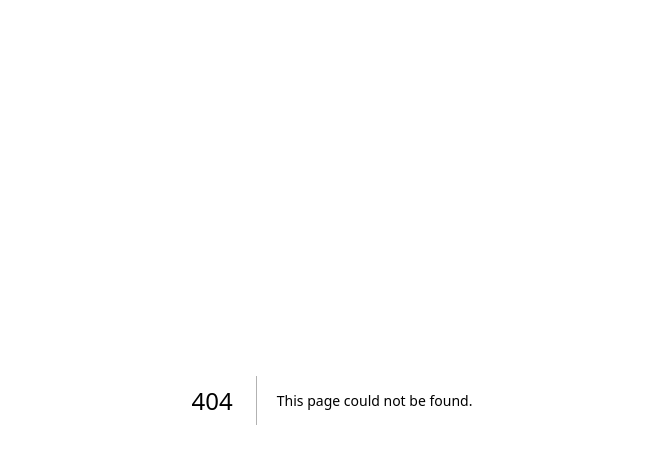
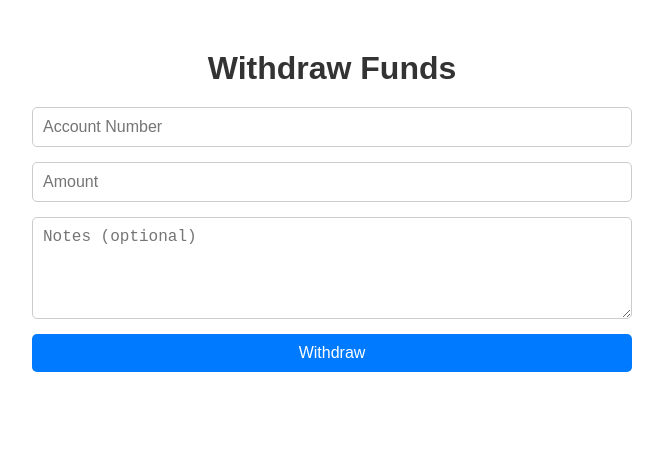
Before and after one commit to NormieNoob/Ai_Bank, a Next.js app in the folder frontend/: page /1/accounts/withdrawal in a window 1280 px wide. Before the commit this address had no page. Shown: the top 464 px of the page, without its empty margins (308-971 px from the left). Built offline with nearby package versions, Linux system fonts and the light colour scheme.

Commit message:
created UI for the withdrawal page

```diff
--- /dev/null
+++ b/frontend/src/app/[uname]/accounts/withdrawal/page.js
@@ -0,0 +1,72 @@
+"use client";
+
+export default function WithdrawalPage() {
+  return (
+    <div style={styles.container}>
+      <h1 style={styles.heading}>Withdraw Funds</h1>
+      <form style={styles.form}>
+        <input
+          type="text"
+          name="accountNumber"
+          placeholder="Account Number"
+          style={styles.input}
+        />
+        <input
+          type="number"
+          name="amount"
+          placeholder="Amount"
+          style={styles.input}
+        />
+        <textarea
+          name="notes"
+          placeholder="Notes (optional)"
+          style={styles.textarea}
+        ></textarea>
+        <button type="submit" style={styles.button}>
+          Withdraw
+        </button>
+      </form>
+    </div>
+  );
+}
+
+const styles = {
+  container: {
+    maxWidth: "600px",
+    margin: "50px auto",
+    textAlign: "center",
+    fontFamily: "Arial, sans-serif",
+  },
+  heading: {
+    fontSize: "2rem",
+    marginBottom: "20px",
+    color: "#333",
+  },
+  form: {
+    display: "flex",
+    flexDirection: "column",
+    gap: "15px",
+  },
+  input: {
+    padding: "10px",
+    fontSize: "16px",
+    borderRadius: "5px",
+    border: "1px solid #ccc",
+  },
+  textarea: {
+    padding: "10px",
+    fontSize: "16px",
+    borderRadius: "5px",
+    border: "1px solid #ccc",
+    height: "80px",
+  },
+  button: {
+    padding: "10px",
+    fontSize: "16px",
+    borderRadius: "5px",
+    border: "none",
+    backgroundColor: "#007bff",
+    color: "#fff",
+    cursor: "pointer",
+  },
+};
```
